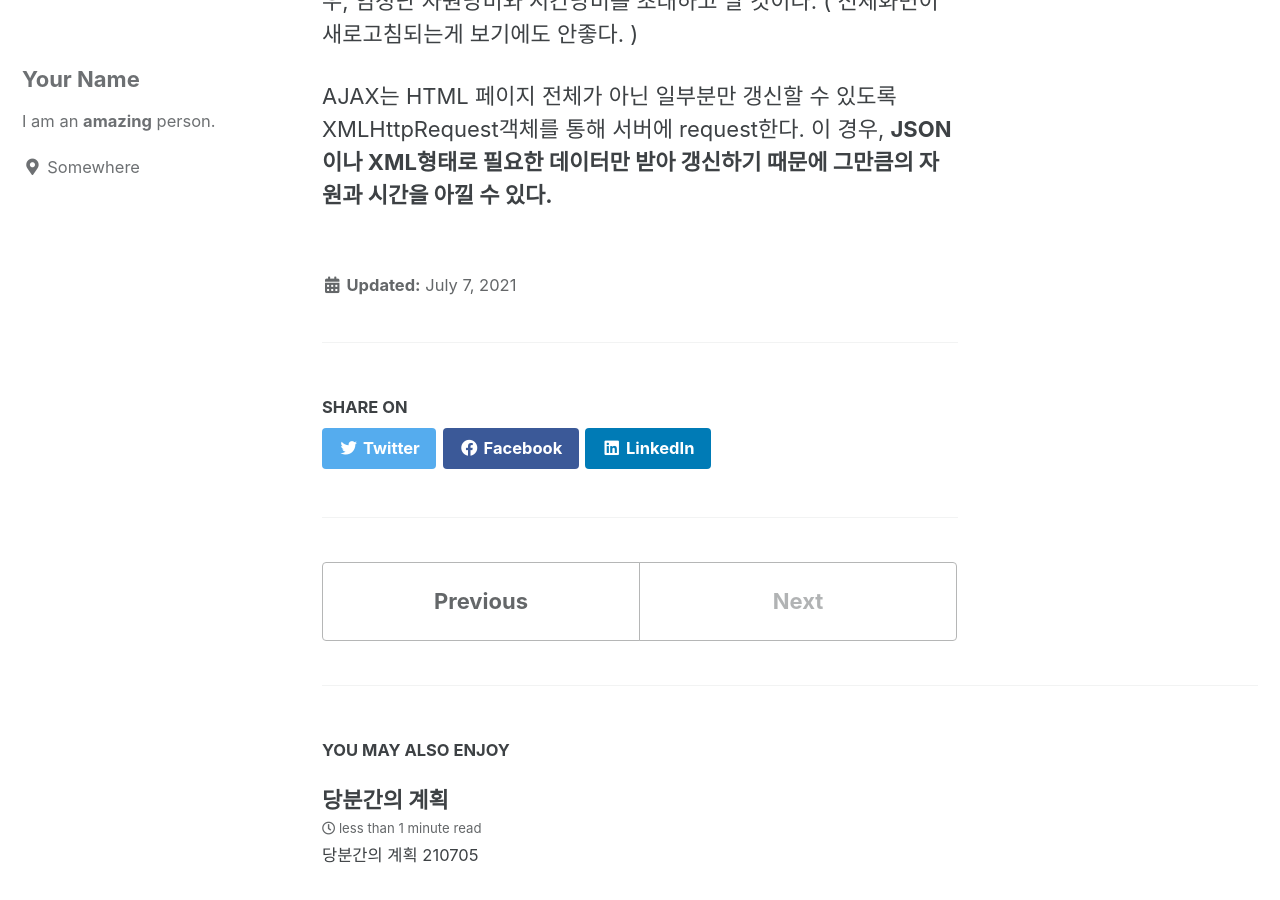
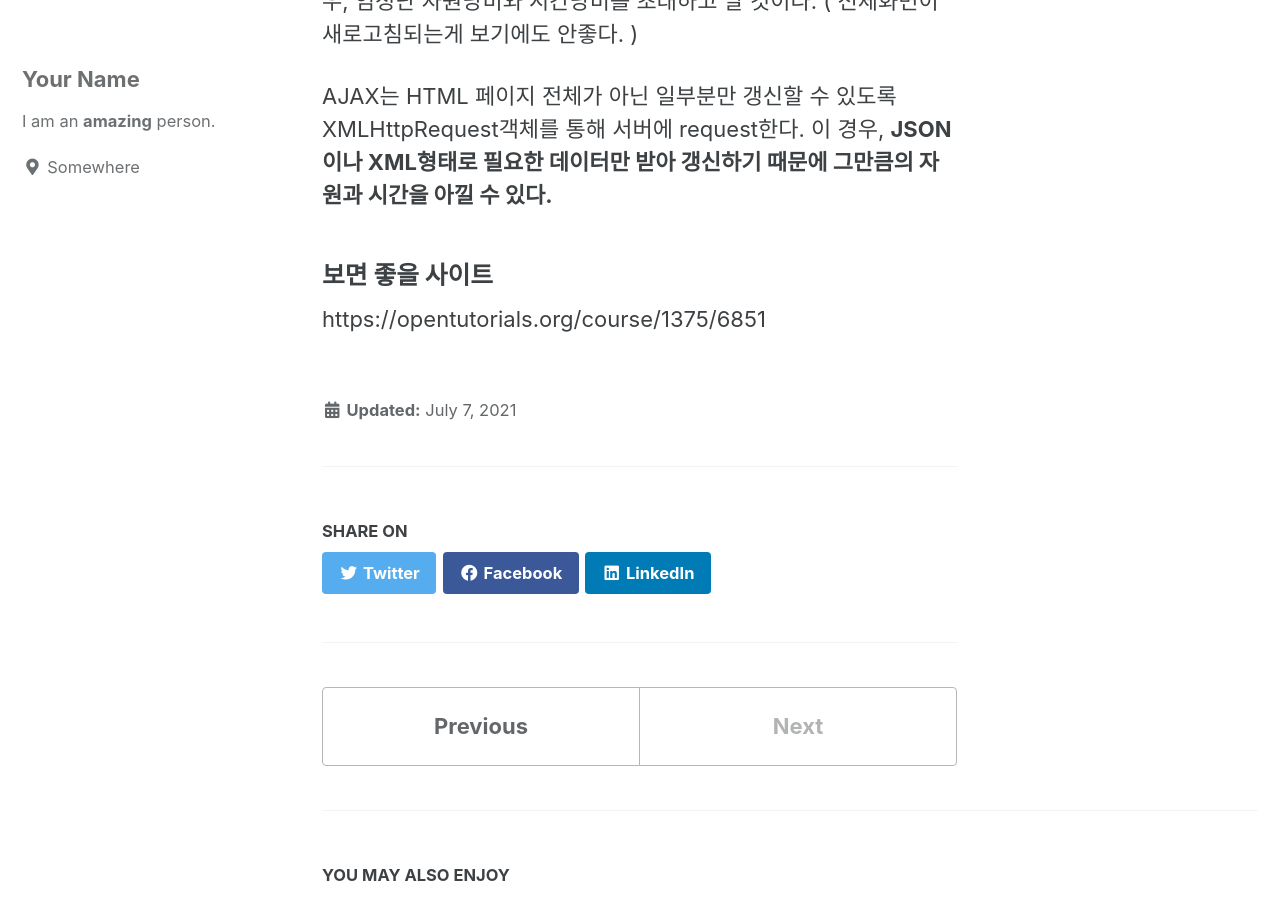
Before and after one commit to mikim3/mikim3.github.io, a Jekyll site: the page built from _posts/2021-07-07-AJAX에대하여.md, in a window 1280 px wide and 900 px high, scrolled down 1390 px. Built offline with Jekyll 4.4.1, drawn with Linux system fonts in a browser that asks for light colours; cached includes are drawn as plain includes.

Commit message:
Update 2021-07-07-AJAX에대하여.md

```diff
--- a/_posts/2021-07-07-AJAX에대하여.md
+++ b/_posts/2021-07-07-AJAX에대하여.md
@@ -27,3 +27,13 @@ AJAX란, JavaScript의 라이브러리중 하나이며 Asynchronous Javascript A
 기본적으로 HTTP 프로토콜은 클라이언트쪽에서 Request를 보내고 서버쪽에서 Response를 받으면 이어졌던 연결이 끊기게 되어있다. 그래서 화면의 내용을 갱신하기 위해서는 다시 request를 하고 response를 하며 페이지 전체를 갱신하게 된다. 하지만 이렇게 할 경우, 엄청난 자원낭비와 시간낭비를 초래하고 말 것이다. ( 전체화면이 새로고침되는게 보기에도 안좋다. )
 
 AJAX는 HTML 페이지 전체가 아닌 일부분만 갱신할 수 있도록 XMLHttpRequest객체를 통해 서버에 request한다. 이 경우, **JSON이나 XML형태로 필요한 데이터만 받아 갱신하기 때문에 그만큼의 자원과 시간을 아낄 수 있다.**
+
+
+
+
+
+### 보면 좋을 사이트
+
+
+
+https://opentutorials.org/course/1375/6851
```
